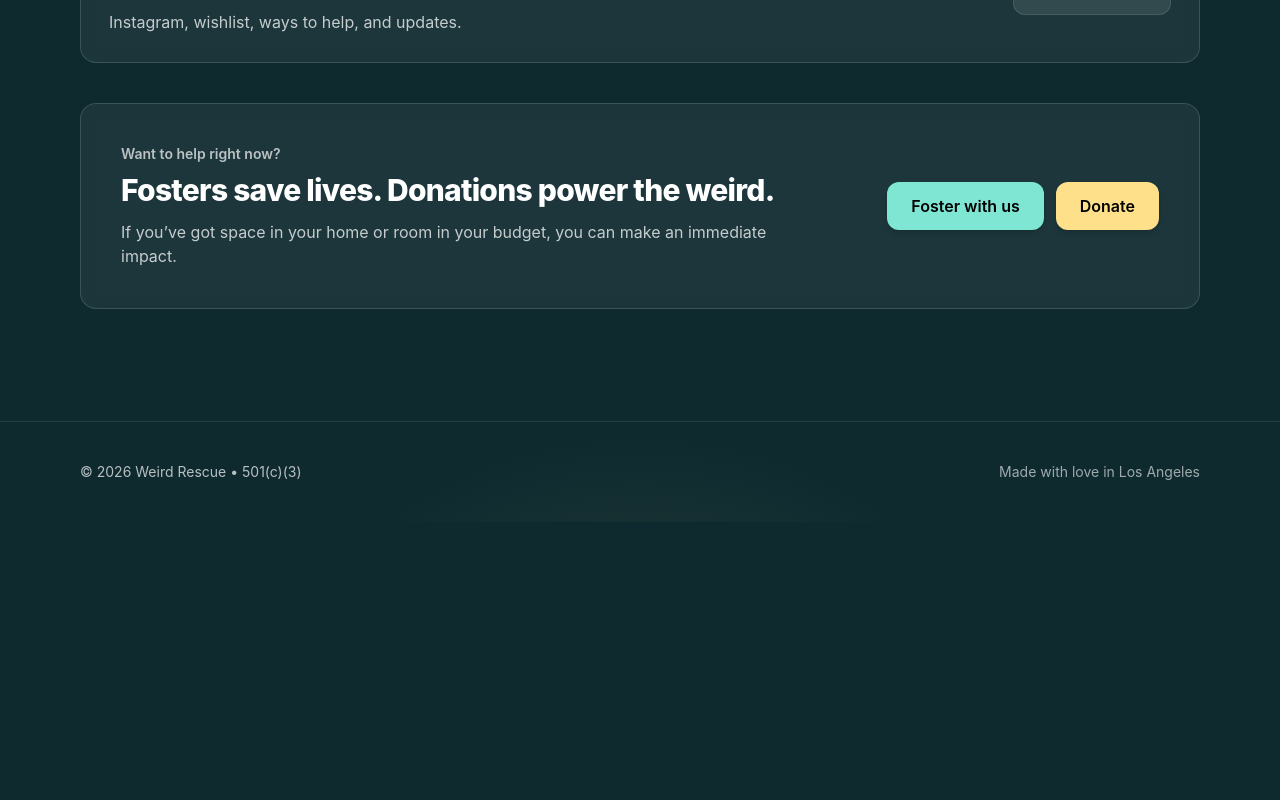
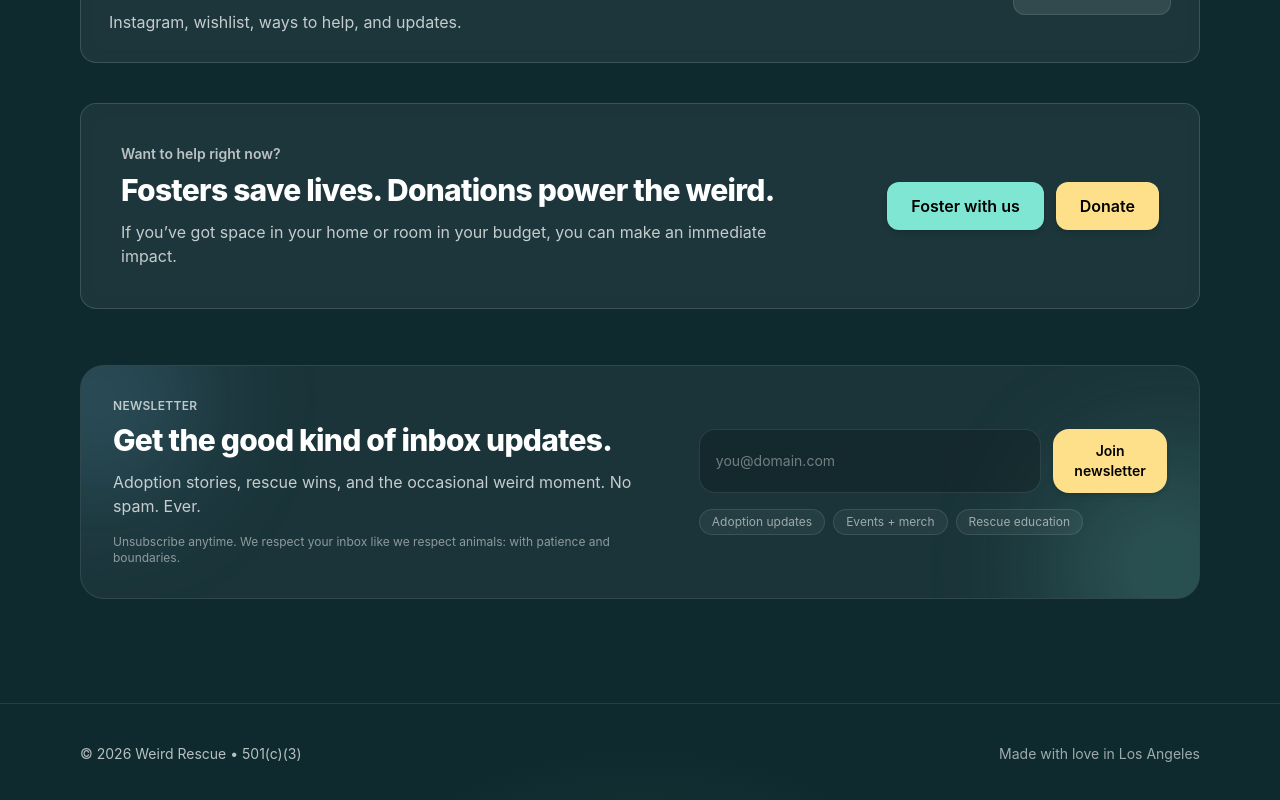
Before and after one commit to weirdrescue/weirdrescue-site, a Next.js app: page / in a window 1280 px wide. Shown: the part 1883-2683 px from the top of the page. Before the commit the page ends 2405 px from the top, so only its background shows below. Built offline with nearby package versions, Linux system fonts and the light colour scheme.

Commit message:
Add newsletter signup to home and contact

```diff
--- a/src/app/contact/page.tsx
+++ b/src/app/contact/page.tsx
@@ -1,6 +1,7 @@
 "use client";
 
 import { useState } from "react";
+import EmailSignup from "@/components/EmailSignup";
 
 export default function ContactPage() {
   const [status, setStatus] = useState<"idle" | "sending" | "sent" | "error">("idle");
@@ -158,6 +159,13 @@ async function handleSubmit(e: React.FormEvent<HTMLFormElement>) {
           </div>
         </div>
       </section>
+      <section className="mt-14">
+  <EmailSignup
+    eyebrow="Updates"
+    title="Want rescue updates on your favorite weirdos?"
+    subtitle="Get adoption stories, behind-the-scenes, and ways to help — straight from the Weird Rescue universe."
+  />
+</section>
     </div>
   );
 }
--- a/src/app/page.tsx
+++ b/src/app/page.tsx
@@ -1,6 +1,7 @@
 import Image from "next/image";
 import { getAllAnimals } from "@/lib/animals";
 import AnimalCard from "@/components/AnimalCard";
+import EmailSignup from "@/components/EmailSignup";
 
 
 export default function Home() {const featured = getAllAnimals().filter((a) => a.featured).slice(0, 6);
@@ -238,7 +239,9 @@ export default function Home() {const featured = getAllAnimals().filter((a) => a
     </div>
   </div>
 </section>
-
+<section className="mt-14">
+  <EmailSignup />
+</section>
     </div>
 
   );
--- /dev/null
+++ b/src/components/EmailSignup.tsx
@@ -0,0 +1,126 @@
+"use client";
+
+import { useState } from "react";
+
+export default function EmailSignup({
+  eyebrow = "Newsletter",
+  title = "Get the good kind of inbox updates.",
+  subtitle = "Adoption stories, rescue wins, and the occasional weird moment. No spam. Ever.",
+}: {
+  eyebrow?: string;
+  title?: string;
+  subtitle?: string;
+}) {
+  const [email, setEmail] = useState("");
+  const [status, setStatus] = useState<"idle" | "loading" | "sent" | "error">(
+    "idle"
+  );
+  const [msg, setMsg] = useState("");
+
+  async function onSubmit(e: React.FormEvent) {
+    e.preventDefault();
+    setStatus("loading");
+    setMsg("");
+
+    try {
+      const res = await fetch("/api/subscribe", {
+        method: "POST",
+        headers: { "Content-Type": "application/json" },
+        body: JSON.stringify({ email }),
+      });
+
+      const data = await res.json().catch(() => ({}));
+
+      if (res.ok && data.success) {
+        setStatus("sent");
+        setMsg("You’re in. Welcome to the weirdos. 💛");
+        setEmail("");
+      } else {
+        setStatus("error");
+        setMsg(data?.error || "Couldn’t subscribe. Try again.");
+      }
+    } catch {
+      setStatus("error");
+      setMsg("Couldn’t subscribe. Try again.");
+    }
+  }
+
+  return (
+    <section className="relative overflow-hidden rounded-3xl border border-white/10 bg-white/5">
+      {/* soft brand glows */}
+      <div className="pointer-events-none absolute -top-16 -left-20 h-48 w-48 rounded-full bg-[var(--wr-sky)]/20 blur-3xl" />
+      <div className="pointer-events-none absolute -bottom-20 -right-20 h-56 w-56 rounded-full bg-[var(--wr-mint)]/20 blur-3xl" />
+
+      <div className="relative p-6 sm:p-8">
+        <div className="grid gap-6 lg:grid-cols-[1.2fr_1fr] lg:items-center">
+          <div className="min-w-0">
+            <p className="text-xs font-semibold tracking-wide text-white/70">
+              {eyebrow.toUpperCase()}
+            </p>
+
+            <h3 className="mt-2 text-2xl sm:text-3xl font-extrabold tracking-tight">
+              {title}
+            </h3>
+
+            <p className="mt-3 text-white/75">{subtitle}</p>
+
+            <p className="mt-4 text-xs text-white/50">
+              Unsubscribe anytime. We respect your inbox like we respect animals:
+              with patience and boundaries.
+            </p>
+          </div>
+
+          <div className="min-w-0">
+            <form onSubmit={onSubmit} className="space-y-3">
+              <div className="flex flex-col gap-3 sm:flex-row">
+                <input
+                  value={email}
+                  onChange={(e) => setEmail(e.target.value)}
+                  type="email"
+                  placeholder="you@domain.com"
+                  required
+                  className="w-full rounded-2xl border border-white/10 bg-black/20 px-4 py-3 text-sm text-white
+                             placeholder:text-white/40 outline-none focus:border-white/20"
+                />
+
+                <button
+                  type="submit"
+                  disabled={status === "loading"}
+                  className="inline-flex items-center justify-center rounded-2xl px-5 py-3 text-sm font-semibold
+                             bg-[var(--wr-sun)] text-black hover:brightness-105 active:scale-[0.98] transition shadow-md
+                             disabled:opacity-60 disabled:cursor-not-allowed"
+                >
+                  {status === "loading" ? "Signing up…" : "Join newsletter"}
+                </button>
+              </div>
+
+              {msg ? (
+                <p
+                  className={`text-sm ${
+                    status === "error"
+                      ? "text-[var(--wr-coral)]"
+                      : "text-white/80"
+                  }`}
+                >
+                  {msg}
+                </p>
+              ) : null}
+            </form>
+
+            <div className="mt-4 flex flex-wrap gap-2 text-xs text-white/55">
+              <span className="rounded-full border border-white/10 bg-white/5 px-3 py-1">
+                Adoption updates
+              </span>
+              <span className="rounded-full border border-white/10 bg-white/5 px-3 py-1">
+                Events + merch
+              </span>
+              <span className="rounded-full border border-white/10 bg-white/5 px-3 py-1">
+                Rescue education
+              </span>
+            </div>
+          </div>
+        </div>
+      </div>
+    </section>
+  );
+}
```
